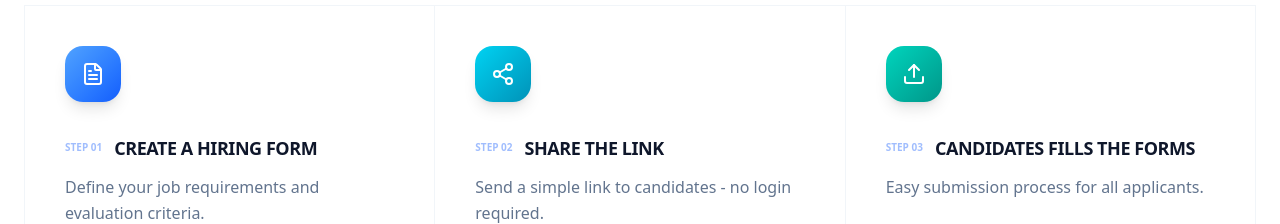
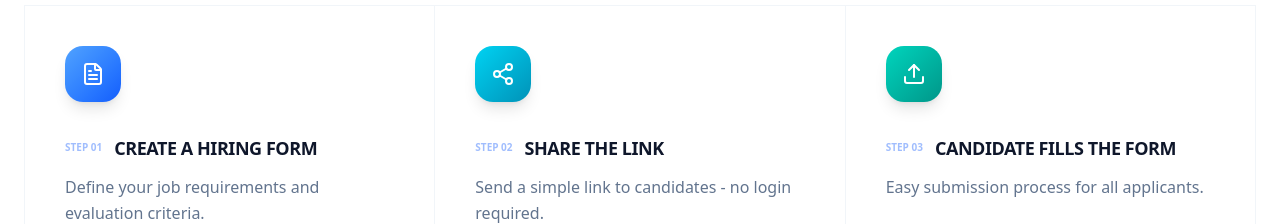
Before and after one commit to AitijyaGhosh365/Evalitix, a React (Vite) app in the folder frontend/: page / in a window 1280 px wide. Shown: the part 2380-2604 px from the top of the page. Built offline with nearby package versions, Linux system fonts and the light colour scheme; no server answers.

Commit message:
Fixed grammar

```diff
--- a/frontend/src/components/LandingPageComponents/HowItWorks.tsx
+++ b/frontend/src/components/LandingPageComponents/HowItWorks.tsx
@@ -92,7 +92,7 @@ const AnimatedBeam = ({
 const steps = [
   { icon: FileText, title: 'Create a hiring form', description: 'Define your job requirements and evaluation criteria.', color: 'from-blue-400 to-blue-600' },
   { icon: Share2, title: 'Share the link', description: 'Send a simple link to candidates - no login required.', color: 'from-cyan-400 to-cyan-600' },
-  { icon: Upload, title: 'Candidates Fills the forms', description: 'Easy submission process for all applicants.', color: 'from-teal-400 to-teal-600' },
+  { icon: Upload, title: 'candidate fills the form', description: 'Easy submission process for all applicants.', color: 'from-teal-400 to-teal-600' },
   { icon: Brain, title: 'AI Evaluation', description: 'Our engine scores and ranks every candidate accurately.', color: 'from-indigo-400 to-indigo-600' },
   { icon: BarChart3, title: 'Live Dashboard', description: 'Access a real-time leaderboard of best-fit talent.', color: 'from-violet-400 to-violet-600' },
   { icon: CheckCircle, title: 'Hire the Best', description: 'Interview the top 1% without manual screening.', color: 'from-emerald-400 to-emerald-600' },
```
